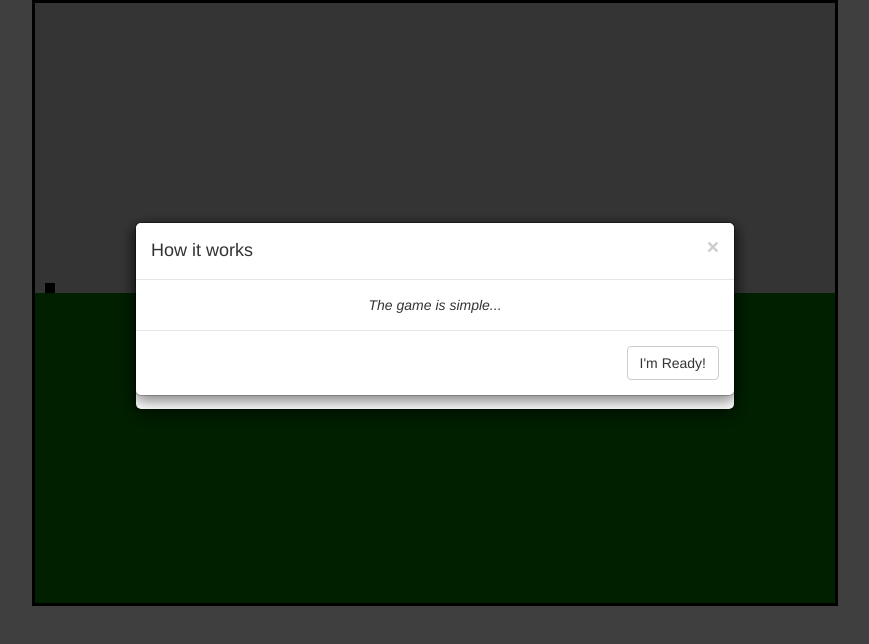
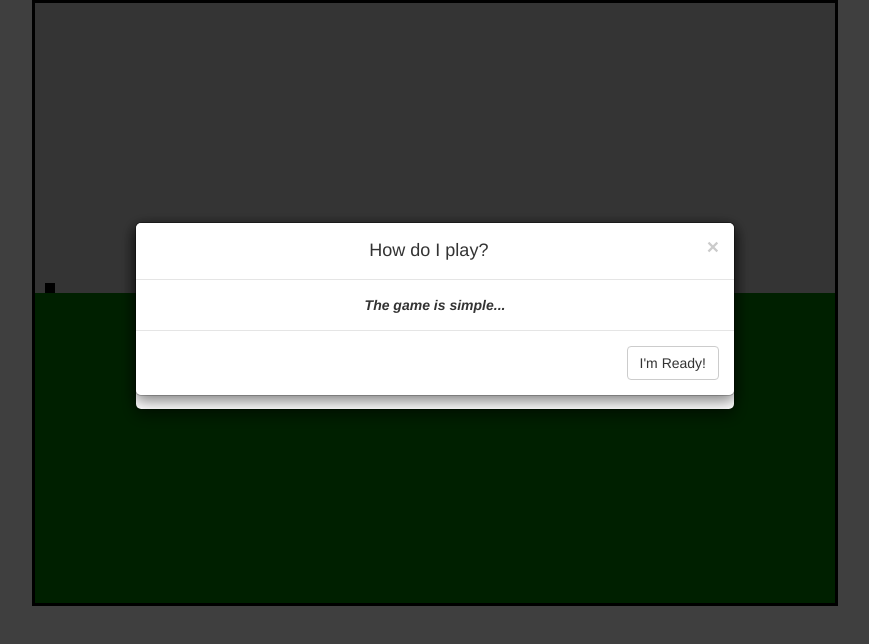
Before and after one commit to rawells14/pxit, a plain HTML site: page frontend/index.html in a window 1280 px wide. Both pictures are taken after a click on the button "How to play". Shown: the whole page, without its empty margins (205-1074 px from the left). Drawn offline with nearby package versions, Linux system fonts and the light colour scheme.

Commit message:
Finished Modal

```diff
--- a/frontend/index.html
+++ b/frontend/index.html
@@ -53,10 +53,11 @@
             <div class="modal-header">
                 <button type="button" class="close" data-dismiss="modal" aria-label="Close"><span
                         aria-hidden="true">&times;</span></button>
-                <h4 class="modal-title">How it works</h4>
+                <h4 class="center modal-title">How do I play?</h4>
             </div>
             <div class="modal-body center">
-                <i>The game is simple...</i>
+                <i><b>The game is simple...</b></i>
+
             </div>
             <div class="modal-footer">
                 <button type="button" class="btn btn-default" data-dismiss="modal">I'm Ready!</button>
```
